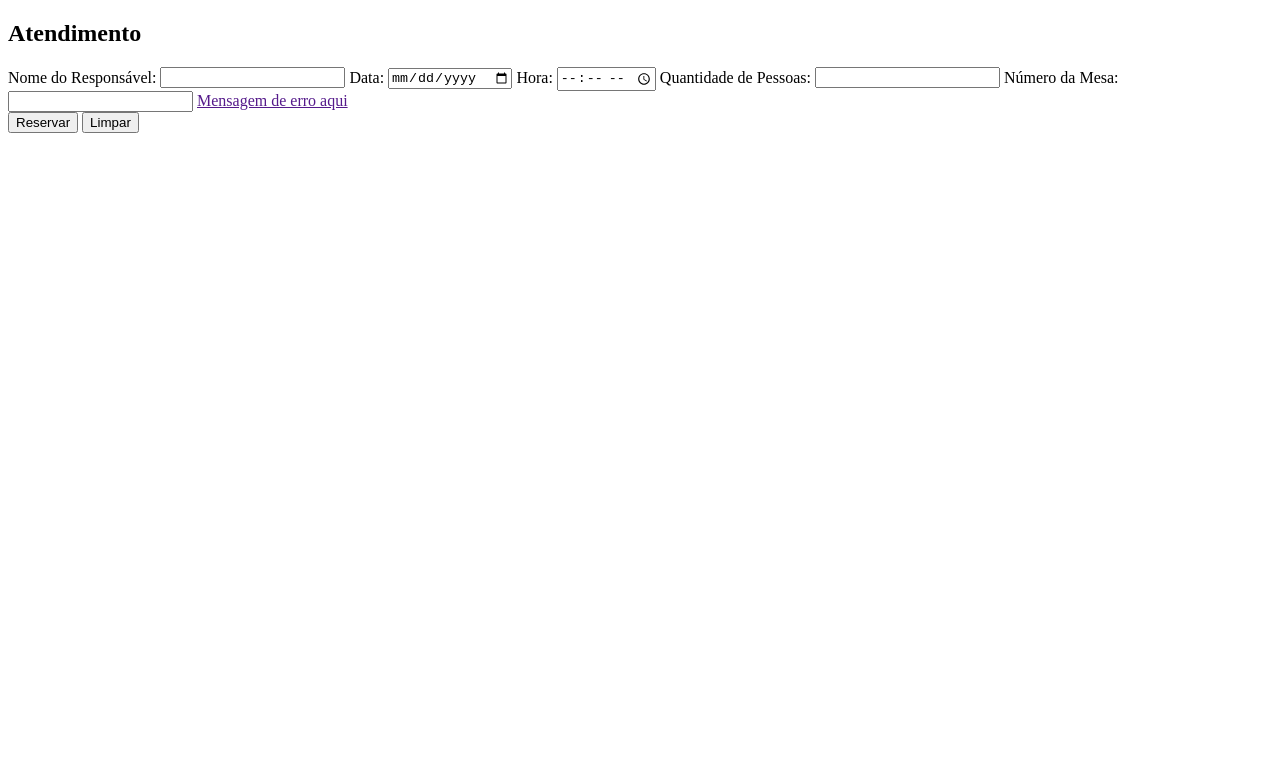
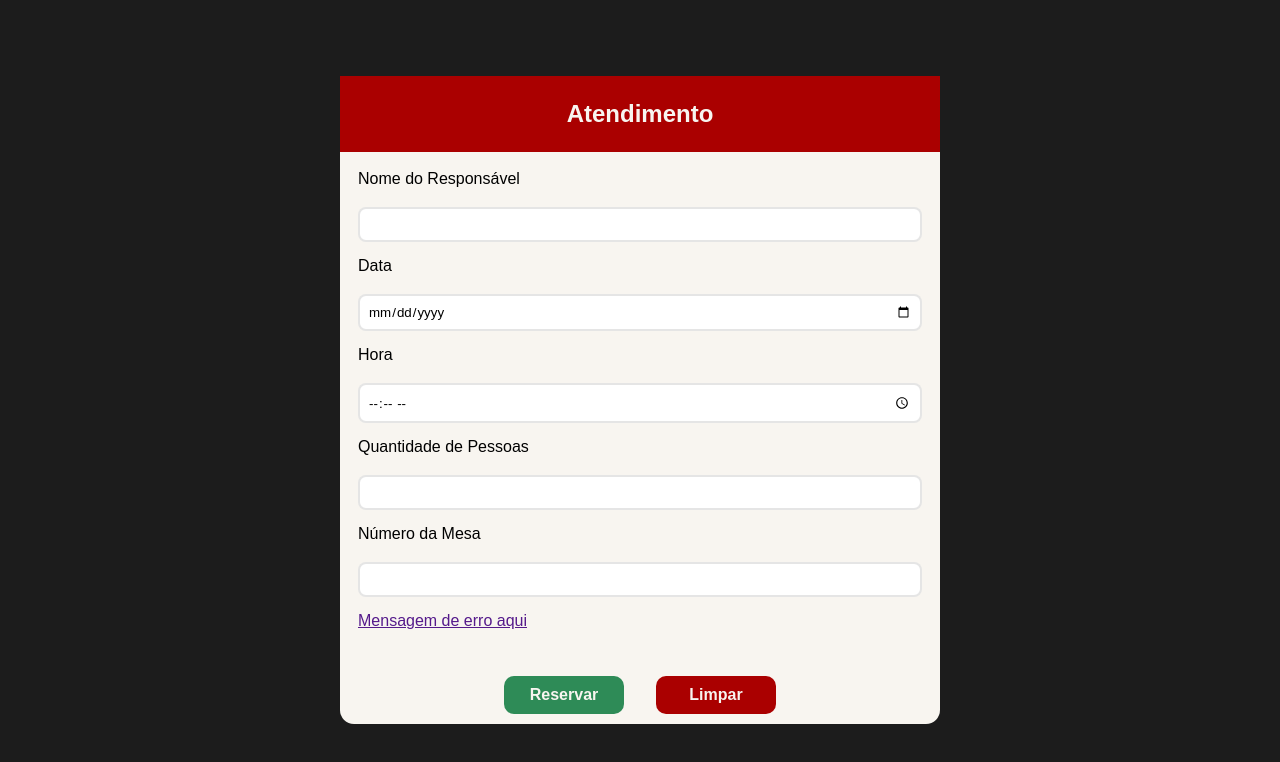
Before and after one commit to AlphaLab2025/SmartMesa, a plain HTML site: page frontend/tela-clientes/atendente.html in a window 1280 px wide. Drawn offline with Linux system fonts and the light colour scheme.

Commit message:
:truck: chore: Altera o caminho do css dos clientes.

```diff
--- a/frontend/tela-clientes/atendente.html
+++ b/frontend/tela-clientes/atendente.html
@@ -5,7 +5,7 @@
     <meta name="viewport" content="width=device-width, initial-scale=1.0">
     <title>Atendimento</title>
     <link rel="shortcut icon" href="../assets/icon/ico.png" type="image/x-icon">
-    <link rel="stylesheet" href="../css/atendente/atendente.css">
+    <link rel="stylesheet" href="../css/clientes/clientes.css">
 </head>
 <body>
     <main>
@@ -18,15 +18,15 @@
             <form action="" id="form" class="form">
 
                 <div class="form-content">
-                    <label for="username">Nome do Responsável:</label>
+                    <label for="username">Nome do Responsável</label>
                     <input type="text" id="username" name="username" required>
-                    <label for="data">Data:</label>
+                    <label for="data">Data</label>
                     <input type="date" id="data" name="data" required>
-                    <label for="hora">Hora:</label>
+                    <label for="hora">Hora</label>
                     <input type="time" id="hora" name="hora" required>
-                    <label for="pessoas">Quantidade de Pessoas:</label>
+                    <label for="pessoas">Quantidade de Pessoas</label>
                     <input type="number" id="pessoas" name="pessoas" required>
-                    <label for="mesa">Número da Mesa:</label>
+                    <label for="mesa">Número da Mesa</label>
                     <input type="number" id="mesa" name="mesa" required>
                     <a href="">Mensagem de erro aqui</a>
                 </div>
```
